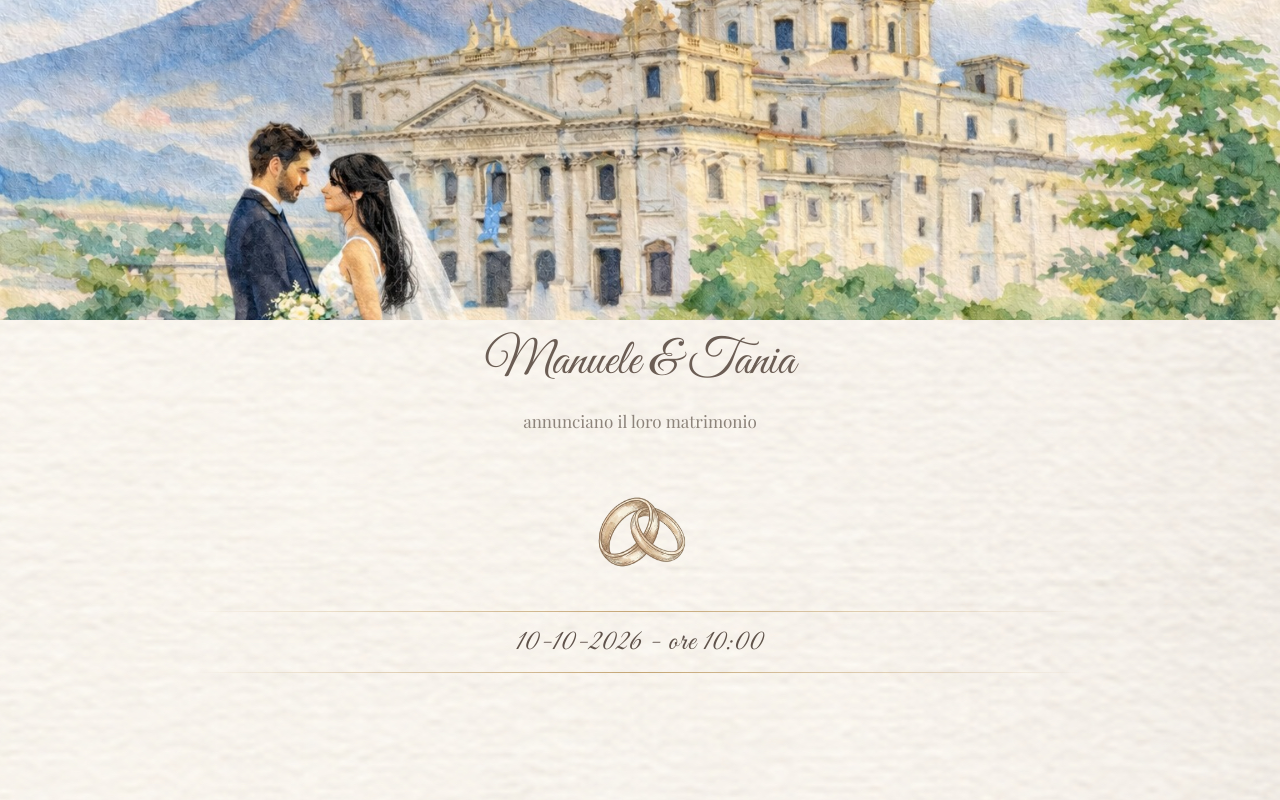
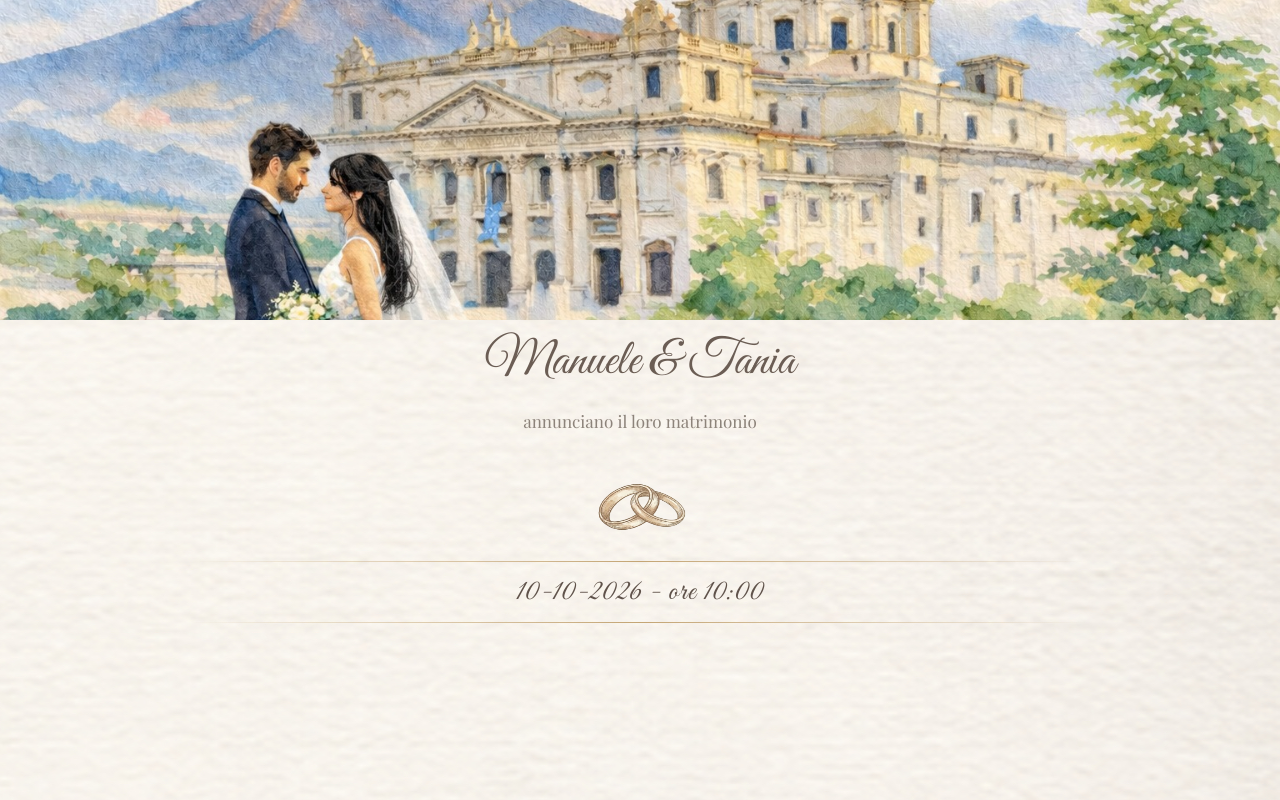
Before and after one commit to bigliettowithu/InvitoMatrimonio, a plain HTML site: page index.html in a window 1280 px wide. Both pictures are taken after a click on the picture 640 px from the left and 400 px from the top of the page. Shown: the top 800 px of the page. Drawn offline with nearby package versions, Linux system fonts and the light colour scheme.

Commit message:
aggiornamento

```diff
--- a/index.html
+++ b/index.html
@@ -524,7 +524,7 @@ body::before {
   z-index: 3;
   margin-top: 0px;
   width: 150px;
-  height: 150px;      /* piccolo bordo, non gigante */
+  height: 100px;      /* piccolo bordo, non gigante */
 }
 
 .anelli-icon img {
```
